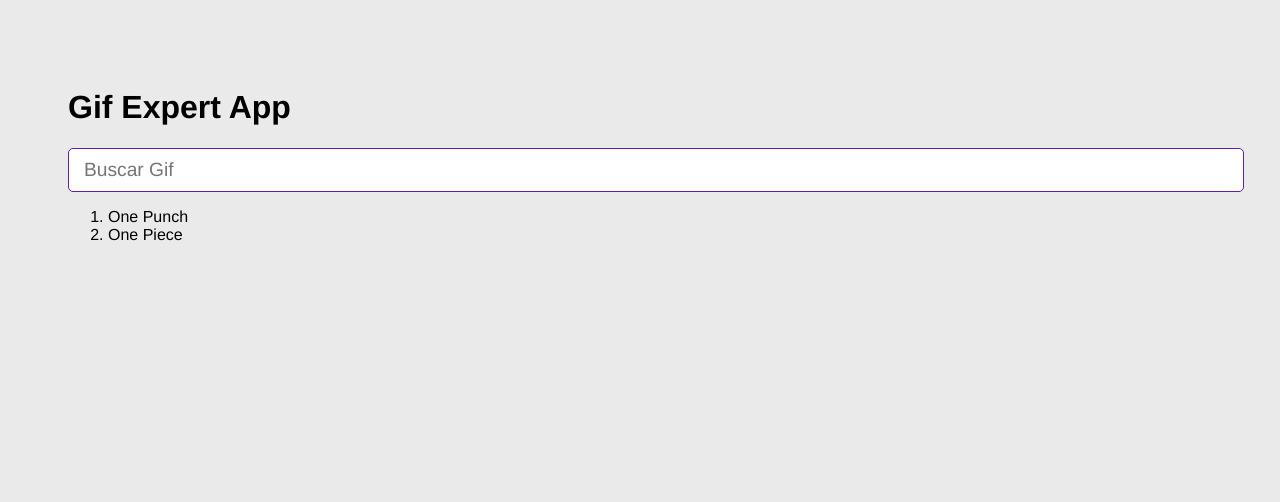
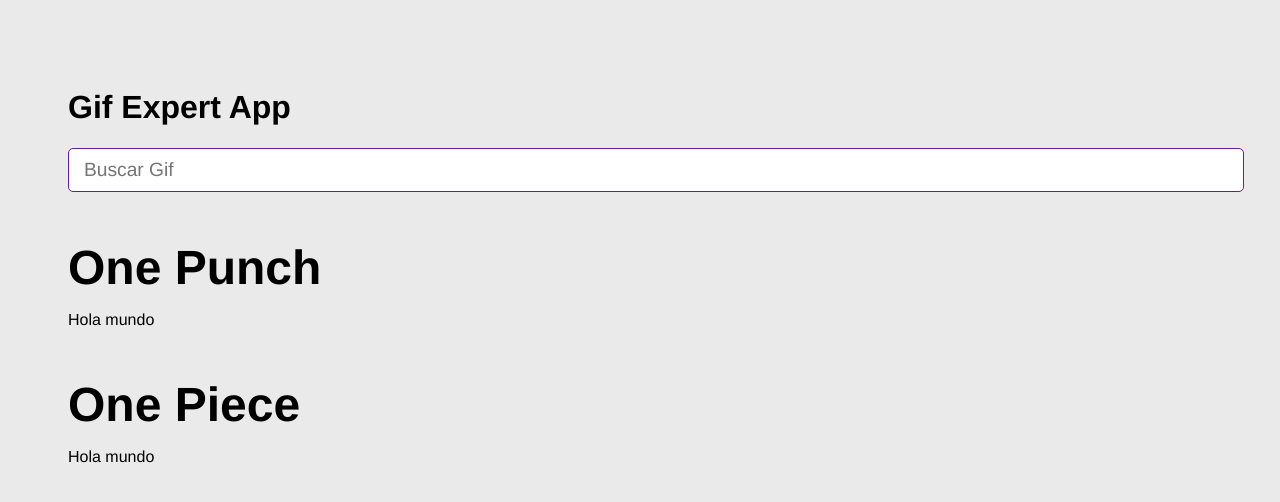
Before and after one commit to EmilianoQuiroz/react-gift-app, a React (Vite) app: page / in a window 1280 px wide. Shown: the top 502 px of the page. Built offline with nearby package versions, Linux system fonts and the light colour scheme.

Commit message:
Componente GifGrid y correcciones de codigo

```diff
--- a/src/GifExpertApp.jsx
+++ b/src/GifExpertApp.jsx
@@ -1,39 +1,33 @@
-// Importamos el UseState
 import { useState } from "react";
-// Componente para agregar categorias
 import { AddCategory } from "./components/AddCategory";
+import { GifGrid } from "./components/GifGrid";
 
 export const GifExpertApp = () => {
 // Categorias
 const [categories, setCategories] = useState(['One Punch', 'One Piece']);
+
 // Agregar nueva categoria
 const onAddCategory = ( newCategory ) => {
     //Validamos que la categoria se unica
     if ( categories.includes(newCategory) ) return;
     setCategories([newCategory, ...categories]);
-    // console.log(newCategory);
-    console.log(newCategory);
 }
-// console.log(newCategory);
 
 return (
     <>
-        {/* Titulo */}
         <h1>Gif Expert App</h1>
-        {/* Input */}
+
         <AddCategory
-            // setCategories={ setCategories }
             onNewCategory={ onAddCategory }
         />
 
-        {/* Listado de Gif */}
-        <ol>
-            { categories.map( category => {
-                return <li key={category}> { category } </li>
-                })
-            }
-        </ol>
-            {/* Gif Item */}
+        { categories.map( category => (
+                <GifGrid
+                    key={ category }
+                    category={ category }/>
+            ))
+        }
+
     </>
   )
 }
--- a/src/components/AddCategory.jsx
+++ b/src/components/AddCategory.jsx
@@ -6,15 +6,12 @@
 const [inputValue, setInputValue] = useState('');
 
 const onInputChange = ({target}) => {
-    // console.log(target.value);
     setInputValue(target.value);
 }
 
 const onSubmit = ( event ) => {
     event.preventDefault();
     if( inputValue.trim().length <= 1 ) return;
-
-    // setCategories(categories => [inputValue,  ...categories]);
     setInputValue('');
     onNewCategory(inputValue.trim());
 }
--- /dev/null
+++ b/src/components/GifGrid.jsx
@@ -0,0 +1,12 @@
+import React from 'react'
+
+export const GifGrid = ({ category }) => {
+
+
+   return (
+    <>
+        <h3>{ category }</h3>
+        <p>Hola mundo</p>
+    </>
+  )
+}
```
